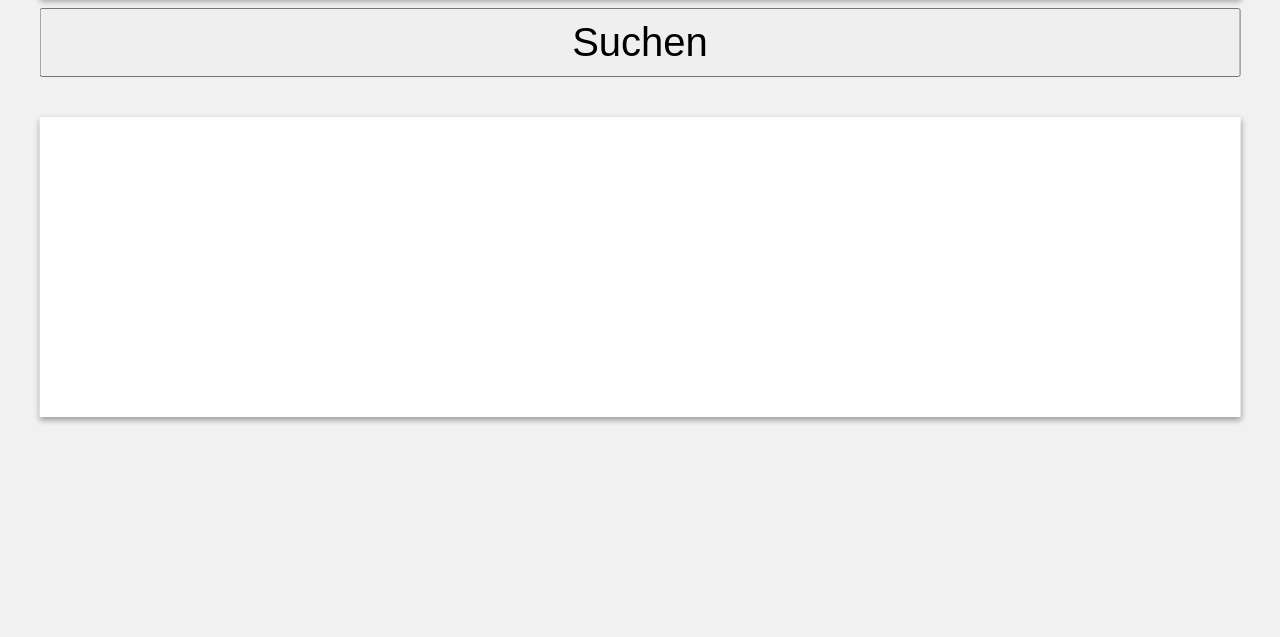
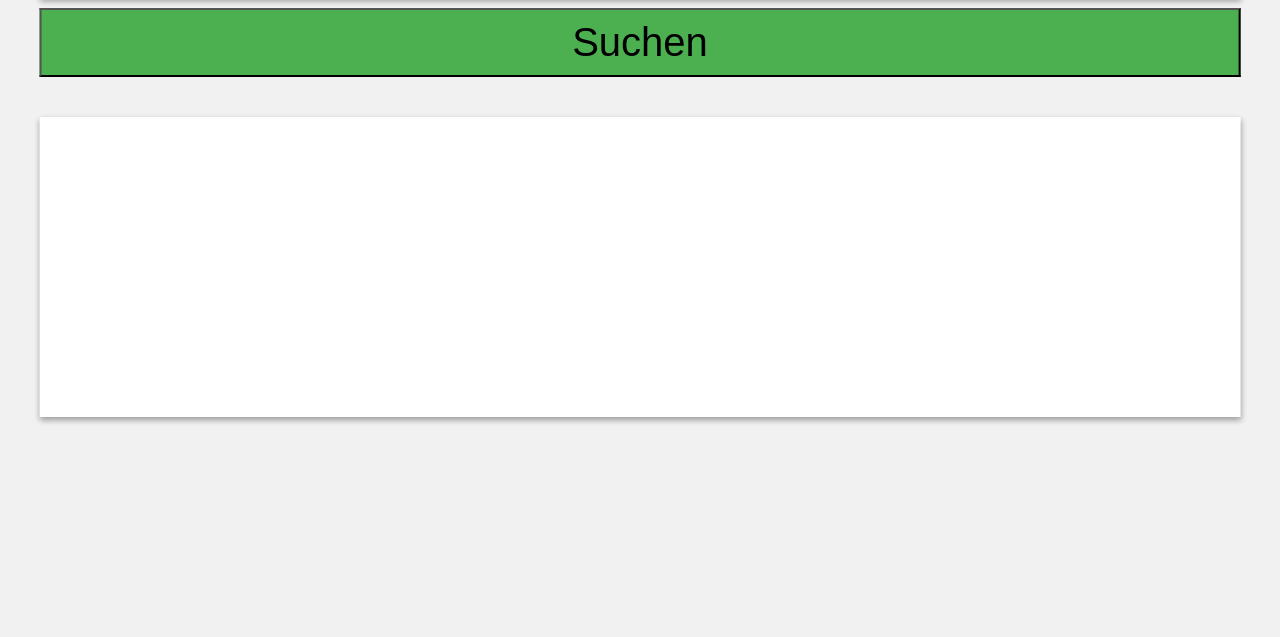
Before and after one commit to Oberstufe/Oberstufe.github.io, a plain HTML site: page index.html in a window 1280 px wide. Shown: the part 163-800 px from the top of the page. Drawn offline with Linux system fonts and the light colour scheme.

Commit message:
Update index.html

```diff
--- a/index.html
+++ b/index.html
@@ -38,7 +38,7 @@ body {
   		</datalist></br>
   		<div  style="max-width: 400px; -webkit-transform:translateX(-50%); transform:translateX(-50%); left: 50%; position: relative;">
   	<span style="font-size: 40px; color: black;">Kurs(Nummer) </span><input type="number" min="0" max="5" style="margin-top: 5px; font-size: 40px; border: 1px solid black; color: black;" id="kurs"></br></div></div>
-	<button id="submit" onclick="search()" style="-webkit-transform:translateX(-50%);
+	<button id="submit" onclick="search()" style="background-color: #4CAF50; -webkit-transform:translateX(-50%);
 	transform:translateX(-50%); left: 50%; position: relative; margin-top: 10px; width: 95%; padding: 10px 20px; font-size: 40px;">Suchen</button>
 	<div class="z-shadow2" id="searchresult" style="-webkit-transform:translateX(-50%); margin-top: 40px; transform:translateX(-50%); left: 50%; position: relative; background-color: white; width: 95%; min-height: 300px; font-size: 35px;"></div>
 </body>
```
